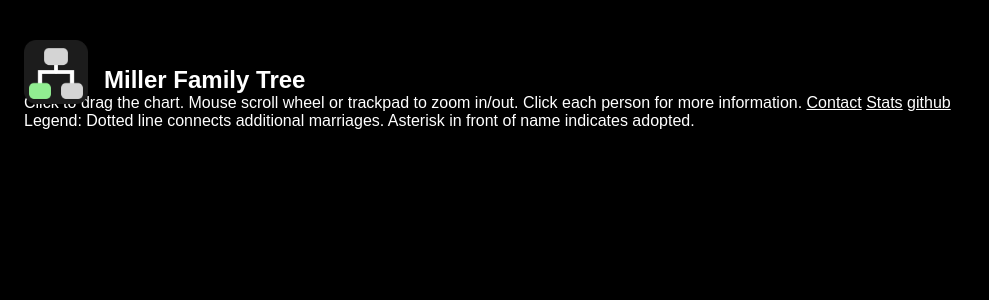
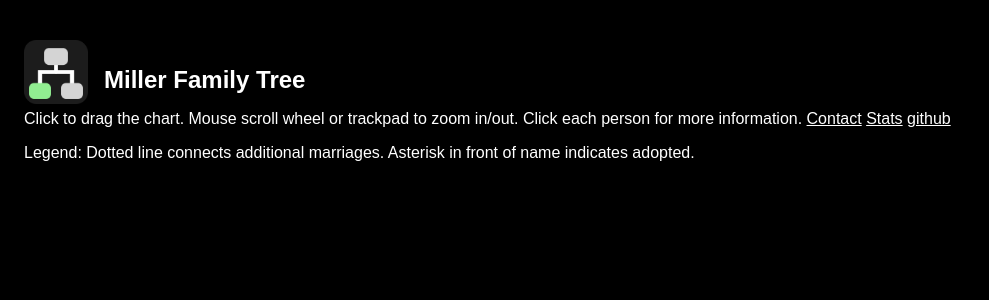
Before and after one commit to m-miller/family-tree, a PHP site: page /src/index.html in a window 1280 px wide. Shown: the top 300 px of the page, without its empty margins (0-989 px from the left). Run offline with PHP 8.4, Linux system fonts and the light colour scheme; some libraries are stand-ins or nearby versions.

Commit message:
header p

```diff
--- a/src/css/style-index.css
+++ b/src/css/style-index.css
@@ -94,7 +94,7 @@ div > p {
 	background-color: black;
 }
 #head-info p {
-	margin: 0 0 0 1rem;
+	margin: 1rem 0 1rem 1rem;
 }
 #head-info img {
 	width: 64px;
```
